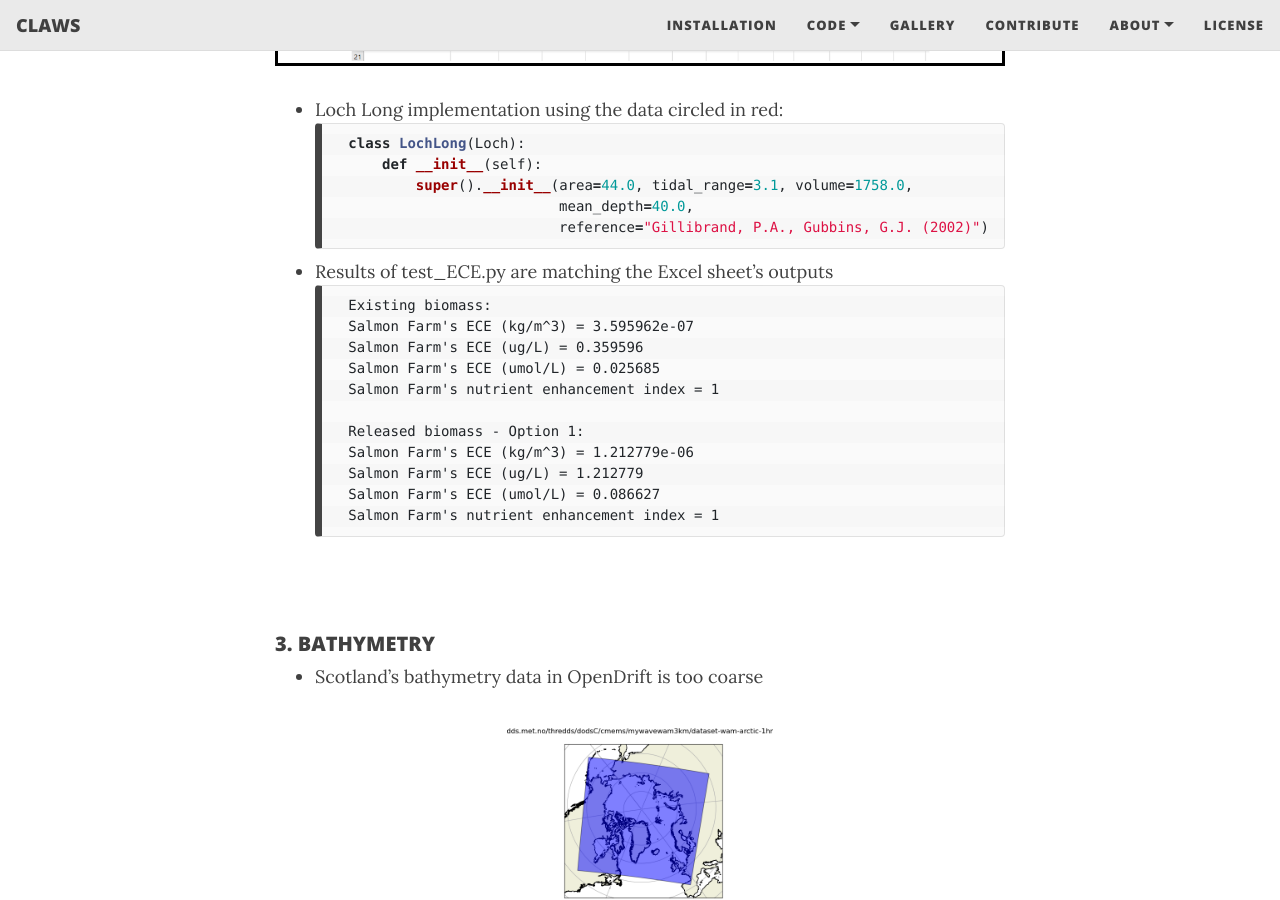
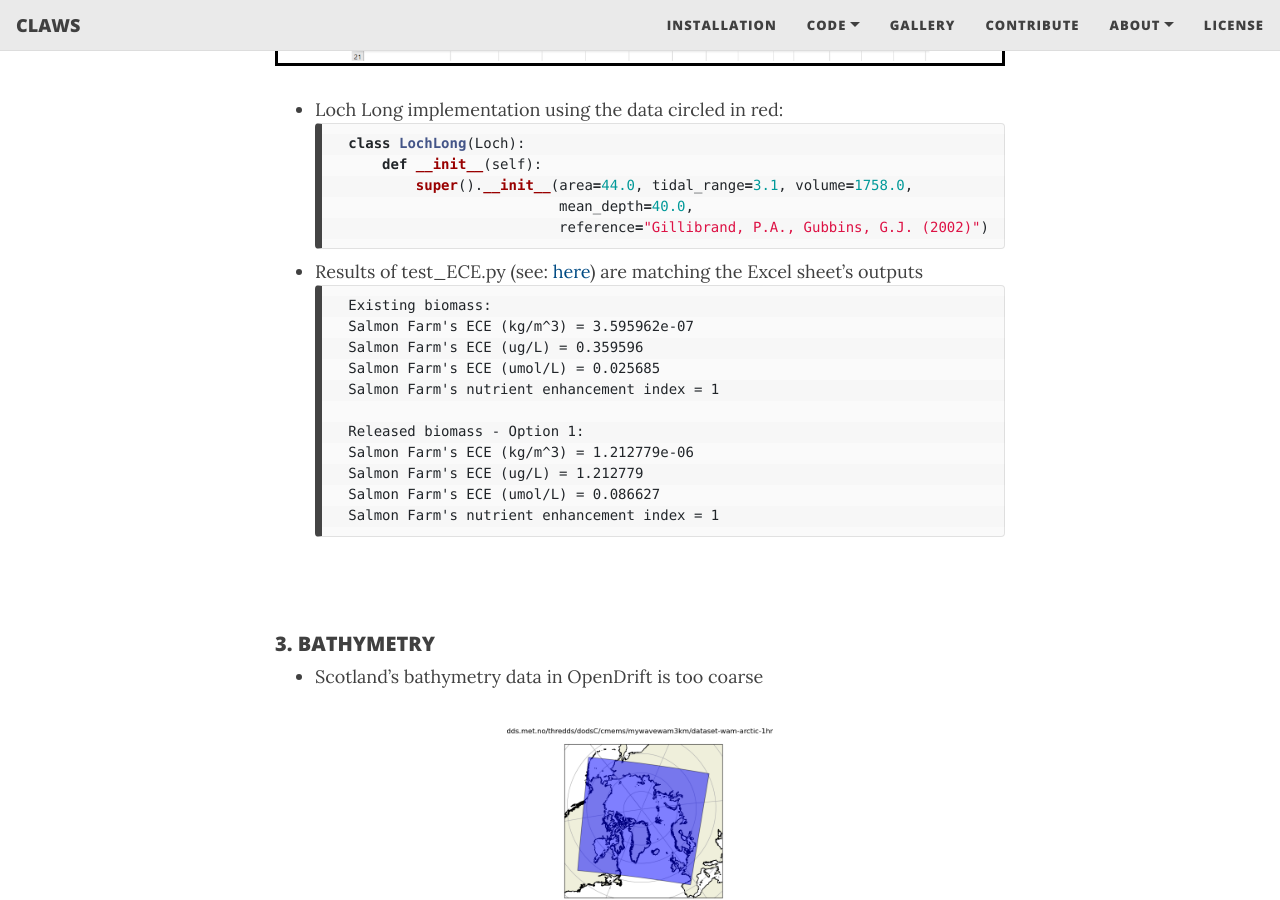
Before and after one commit to claws-scot/claws-scot.github.io, a Jekyll site: the page built from meetings/meeting-220613-N.md, in a window 1280 px wide and 900 px high, scrolled down 1444 px. Built offline with Jekyll 4.4.1, drawn with Linux system fonts in a browser that asks for light colours; nearby versions of some CDN libraries.

Commit message:
Editing web pages

````diff
--- a/meetings/meeting-220613-N.md
+++ b/meetings/meeting-220613-N.md
@@ -47,7 +47,7 @@ Primed quantities are quantities extracted from OpenDrift simulations.</p>
     <div style="line-height:50%;">
         <br>
     </div>
-- Results of test_ECE.py are matching the Excel sheet's outputs
+- Results of test_ECE.py (see: <a href="https://github.com/vincentcasseau/CLAWS/blob/main/tests/test_ECE.py">here</a>) are matching the Excel sheet's outputs
     ```
     Existing biomass:
     Salmon Farm's ECE (kg/m^3) = 3.595962e-07
````
